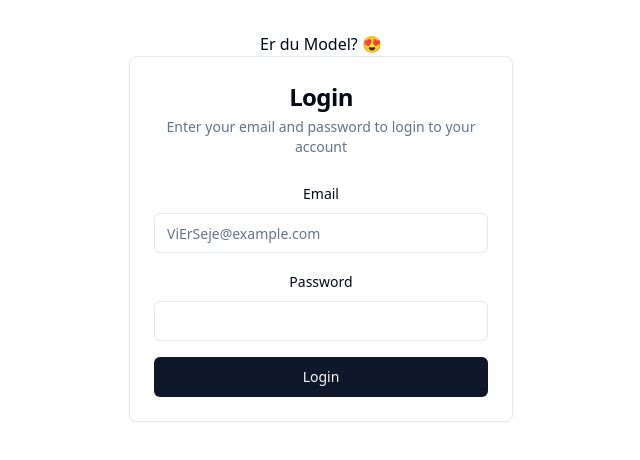
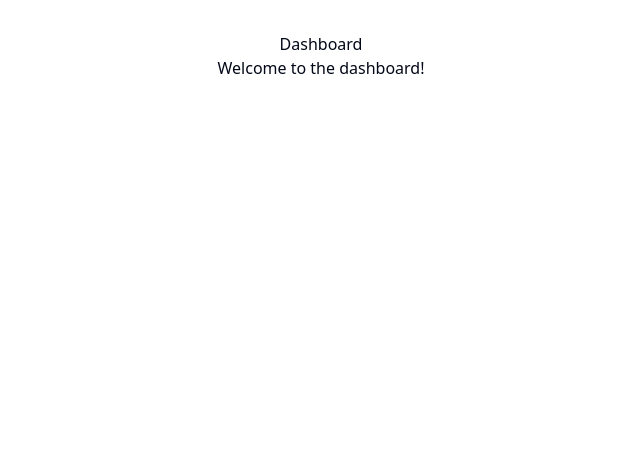
Before and after one commit to Rune2292/FED, a React (Vite) app in the folder Frontend/modelmanagment/: page /dashboard in a window 1280 px wide. Shown: the top 460 px of the page, without its empty margins (319-959 px from the left). Built offline with nearby package versions, Linux system fonts and the light colour scheme.

Commit message:
You can now do the login wahoo

```diff
--- a/Frontend/modelmanagment/src/App.tsx
+++ b/Frontend/modelmanagment/src/App.tsx
@@ -1,13 +1,19 @@
-import React from 'react';
+import { BrowserRouter as Router, Routes, Route, Navigate } from 'react-router-dom';
 import LoginPage from './components/pages/LoginPage';
+import Dashboard from './components/pages/Dashboard';
 
+import "./api/axiosConfig";
 import './App.css';
 
 function App() {
   return (
-    <>
-      <LoginPage />
-    </>
+    <Router>
+      <Routes>
+        <Route path="/login" element={<LoginPage />} />
+        <Route path="/dashboard" element={<Dashboard />} />
+        <Route path="/" element={<Navigate replace to="/login" />} />
+      </Routes>
+    </Router>
   );
 }
 
--- /dev/null
+++ b/Frontend/modelmanagment/src/api/axiosConfig.ts
@@ -0,0 +1,15 @@
+import axios from 'axios';
+import { useAuthStore } from '../state/authStore';
+
+// Interceptor lets you modify the request or response before they are sent or received
+axios.interceptors.request.use((config) => {
+  const token = useAuthStore.getState().token; // Access token from Zustand store
+  if (token) {
+    config.headers.Authorization = `Bearer ${token}`;
+  }
+  return config;
+}, (error) => {
+  return Promise.reject(error);
+});
+
+export default axios;
--- /dev/null
+++ b/Frontend/modelmanagment/src/components/pages/Dashboard.tsx
@@ -0,0 +1,11 @@
+
+
+
+export default function Dashboard() {
+    return (
+        <>
+            <h1>Dashboard</h1>
+            <p>Welcome to the dashboard!</p>
+        </>
+    );
+}
--- a/Frontend/modelmanagment/src/components/pages/LoginPage.tsx
+++ b/Frontend/modelmanagment/src/components/pages/LoginPage.tsx
@@ -1,4 +1,3 @@
-import React from "react";
 import Login from "../stuff/login";
 
 export default function LoginPage() {
--- a/Frontend/modelmanagment/src/components/stuff/login.tsx
+++ b/Frontend/modelmanagment/src/components/stuff/login.tsx
@@ -1,7 +1,7 @@
-import React from "react";
+import axios from "axios";
 import { useForm } from "react-hook-form";
-import axios from "axios";
 import { useAuthStore } from '@/state/authStore';
+import { useNavigate } from 'react-router-dom';
 
 import { CardTitle, CardDescription, CardHeader, CardContent, Card } from "@/components/ui/card";
 import { Label } from "@/components/ui/label";
@@ -16,12 +16,14 @@ type LoginFormInputs = {
 export default function Login() {
   const { register, handleSubmit, formState: { errors }} = useForm<LoginFormInputs>();
   const setToken = useAuthStore(state => state.setToken);
+  const navigate = useNavigate();
 
   const onSubmit = async (data: LoginFormInputs) => {
     try {
       const response = await axios.post("http://localhost:7181/api/account/login", data);
       console.log("Token received: ", response.data.JWT);
-      setToken(response.data.JWT);  // Store token in Zustand store
+      setToken(response.data.JWT);
+      navigate('/dashboard');
     } catch (error) {
       console.error("Login error: ", error);
     }
@@ -38,7 +40,7 @@ export default function Login() {
           <div className="space-y-4">
             <div className="space-y-2">
               <Label htmlFor="email">Email</Label>
-              <Input id="email" {...register("email", { required: true })} placeholder="ViErSeje@example.com" required type="email" />
+              <Input id="email" {...register("email", { required: true })} placeholder="Email" required type="email" />
               {errors.email && <p className="text-red-500 text-xs">Email is required</p>}
             </div>
             <div className="space-y-2">
```
